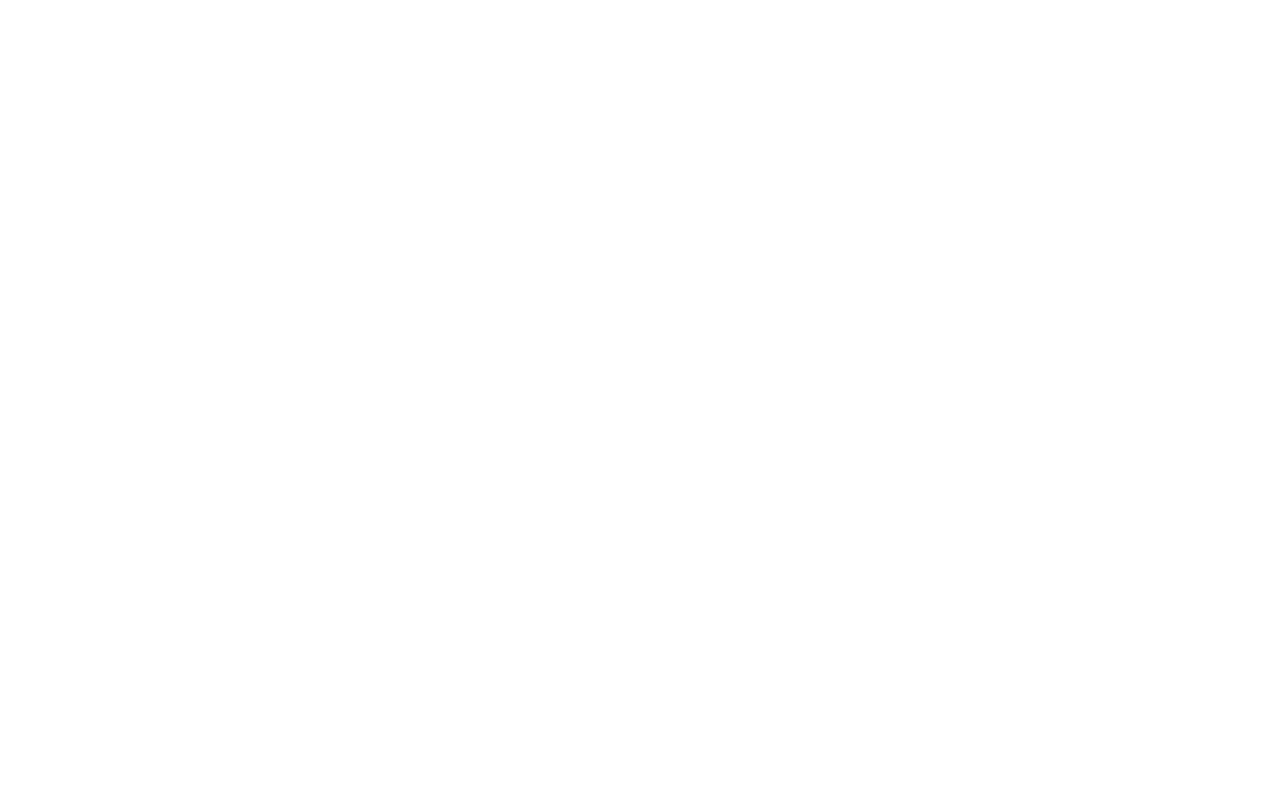
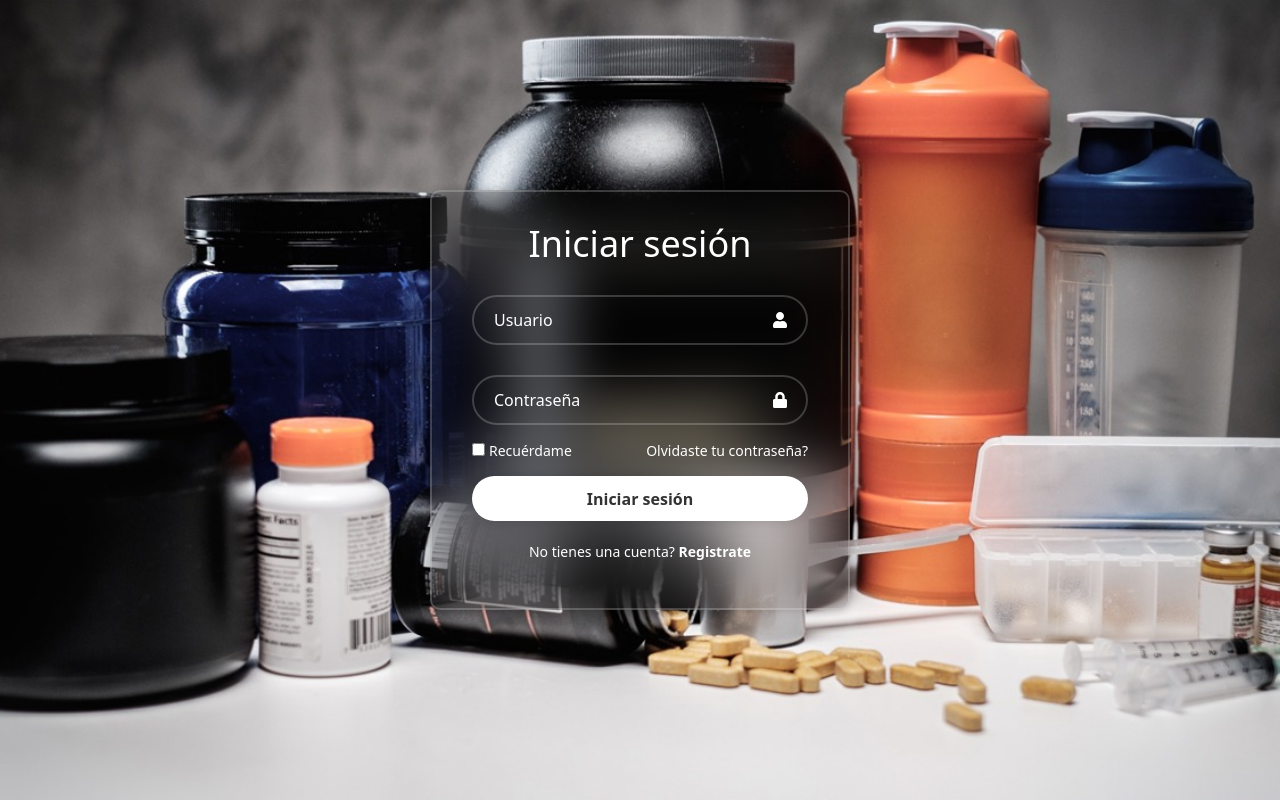
Before and after one commit to AlejandroBardin/Inventory, a React (Vite) app: page /Login in a window 1280 px wide. Before the commit this address had no page. Built offline with nearby package versions, Linux system fonts and the light colour scheme.

Commit message:
Agrege la Pagina de Login y de Registro

```diff
--- a/package.json
+++ b/package.json
@@ -17,7 +17,7 @@
     "react-dom": "^18.2.0",
     "react-hook-form": "^7.51.0",
     "react-icons": "^5.0.1",
-    "react-router-dom": "^6.22.2",
+    "react-router-dom": "^6.22.3",
     "sweetalert2": "^11.10.6"
   },
   "devDependencies": {
--- a/src/App.jsx
+++ b/src/App.jsx
@@ -1,12 +1,23 @@
-import { AppRouter} from "./router/AppRouter"
+import { AppRouter} from "./router/AppRouter";
+import { BrowserRouter, Routes, Route } from 'react-router-dom';
+import { RegistroForm } from './pages/RegistroForm/RegistroForm';
+import { LoginForm } from './pages/LoginForm/LoginForm';
 
 
 function App() {
 	return (
 		<>
 		<AppRouter />
+		<div>
+		<BrowserRouter>
+      <Routes>
+        <Route path='/Login' element={<LoginForm/>} />
+        <Route path='/Registro' element={<RegistroForm/>} />
+      </Routes>
+      </BrowserRouter>
 
-		</>
+    </div>
+	</>
 	);
 }
 
--- a/src/index.css
+++ b/src/index.css
@@ -30,3 +30,33 @@
 	min-height: 100vh;
 }
  */
+
+/* Inicio Login Registro */
+
+ @import url('https://fonts.googleapis.com/css2?family=Poppins:wght@400;600;700&family=Roboto:ital,wght@0,100;0,300;0,400;0,500;0,700;0,900;1,100;1,300;1,400;1,500;1,700;1,900&display=swap');
+
+* {
+  margin: 0;
+  padding: 0;
+  box-sizing: border-box;
+}
+
+body {
+
+  font-family: 'Poppins', sans-serif;
+  -webkit-font-smoothing: antialiased;
+  -moz-osx-font-smoothing: grayscale;
+  display: flex;
+  justify-content: center;
+  align-items: center;
+  min-height: 100vh;
+  background: url(./img/Fondo-Login-Registro/fotoLoginRegistro.png)no-repeat;
+  background-size: cover;
+  background-position: center;
+}
+
+code {
+  font-family: source-code-pro, Menlo, Monaco, Consolas, 'Courier New',
+    monospace;
+}
+/* Fin  Login Registro */
--- /dev/null
+++ b/src/pages/LoginForm/LoginForm.css
@@ -0,0 +1,133 @@
+.wrapper{
+    width: 420px ;
+    color: #fff;
+    background: transparent;
+    border: 2px solid rgba(255, 255, 255, .2);
+    box-shadow: 0 0 10px rgba(0, 0, 0, .2);
+    backdrop-filter: blur(30px);
+    border-radius: 10px;
+    padding: 30px 40px;
+
+}
+
+.wrapper h1 {
+    font-size: 36px;
+    text-align: center;
+}
+
+.wrapper .input-box {
+    position: relative;
+    width: 100%;
+    height: 50px;
+    margin: 30px 0;
+}
+
+.input-box input {
+    width: 100%;
+    height: 100%;
+    background: transparent;
+    outline: none;
+    border: 2px solid rgba(255, 255, 255, .2);
+    border-radius: 40px;
+    font-size: 16px;
+    color: #fff;
+    padding: 20px 45px 20px 20px;
+}
+
+.input-box input::placeholder {
+    color:#fff
+}
+.input-box .icon {
+    position: absolute;
+    right: 20px;
+    top: 50%;
+    transform: translateY(-50%);
+    font-size: 16px;
+}
+.wrapper .remember-forgot {
+    display: flex;
+    justify-content: space-between;
+    font-size: 14px;
+    margin: -15px 0 15px;
+}
+
+.remember-forgot label input {
+    accent-color: #fff;
+    margin-right: 4px;
+}
+.remember-forgot a {
+    color: #fff;
+    text-decoration: none;
+}
+.remember-forgot a:hover {
+    text-decoration: underline;
+}
+
+.wrapper button {
+    width: 100%;
+    height: 45px;
+    background: #fff;
+    border: none;
+    outline: none;
+    border-radius: 40px;
+    box-shadow: 0 0 10px rgba(0, 0, 0, .1);
+    cursor: pointer;
+    font-size: 16px;
+    color: #333;
+    font-weight: 700;
+
+}
+
+.wrapper .register-link {
+    text-align: center;
+    font-size: 14px;
+    margin: 20px 0 15px;
+}
+
+.register-link p a {
+    color:#fff;
+    text-decoration: none;
+    font-weight: 600;
+}
+.register-link p a:hover {
+    text-decoration: underline;
+}
+
+@media (max-width: 280px){
+    .wrapper{
+        width: 100%;
+    }
+    .wrapper .remember-forgot {
+        font-size: 10.5px;
+    }
+
+    .input-box input {
+        font-size: 14px;
+    }
+
+
+}
+/* @media (min-width: 768px){
+    .wrapper{
+        width: 700px;
+        height: 700px;
+    }
+    .wrapper .remember-forgot {
+        font-size: 30px;
+    }
+
+    .input-box input {
+        font-size: 35px;
+    }
+    .wrapper .input-box {
+        height: 80px;
+        margin: 70px 0;
+    }
+.wrapper button {
+    height: 80px;
+    font-size: 40px;
+
+
+}
+
+} */
--- /dev/null
+++ b/src/pages/LoginForm/LoginForm.jsx
@@ -0,0 +1,32 @@
+import React from 'react';
+import './LoginForm.css';
+import { FaUser, FaLock } from "react-icons/fa";
+import { Link } from 'react-router-dom';
+
+export const LoginForm = () => {
+  return (
+
+    <div className='wrapper'>
+        <form action="">
+            <h1>Iniciar sesión</h1>
+            <div className="input-box">
+                <input type="text" placeholder='Usuario' maxlength= '18'  required />
+                <FaUser className='icon' />
+                </div>
+                <div className="input-box">
+                <input type="password" placeholder='Contraseña' maxlength= '18' required />
+                <FaLock className='icon' />
+            </div>
+            <div className="remember-forgot">
+                <label><input type="checkbox" />Recuérdame</label>
+                <a href="#">Olvidaste tu contraseña?</a>
+            </div>
+            <button type="submit">Iniciar sesión</button>
+
+            <div className="register-link">
+            <p>No tienes una cuenta? <Link to='/RegistroForm'>Registrate</Link></p>
+            </div>
+        </form>
+    </div>
+  )
+}
--- /dev/null
+++ b/src/pages/RegistroForm/RegistroForm.css
@@ -0,0 +1,109 @@
+.wrapper{
+    width: 420px ;
+    color: #fff;
+    background: transparent;
+    border: 2px solid rgba(255, 255, 255, .2);
+    box-shadow: 0 0 10px rgba(0, 0, 0, .2);
+    backdrop-filter: blur(30px);
+    border-radius: 10px;
+    padding: 30px 40px;
+
+}
+
+.wrapper h1 {
+    font-size: 36px;
+    text-align: center;
+}
+
+.wrapper .input-box {
+    position: relative;
+    width: 100%;
+    height: 50px;
+    margin: 30px 0;
+}
+
+.input-box input {
+    width: 100%;
+    height: 100%;
+    background: transparent;
+    outline: none;
+    border: 2px solid rgba(255, 255, 255, .2);
+    border-radius: 40px;
+    font-size: 16px;
+    color: #fff;
+    padding: 20px 45px 20px 20px;
+}
+
+
+.input-box input::placeholder {
+    color:#fff
+}
+.input-box .icon {
+    position: absolute;
+    right: 20px;
+    top: 50%;
+    transform: translateY(-50%);
+    font-size: 16px;
+}
+.wrapper .remember-forgot {
+    display: flex;
+    justify-content: space-between;
+    font-size: 14px;
+    margin: -15px 0 15px;
+}
+
+.remember-forgot label input {
+    accent-color: #fff;
+    margin-right: 4px;
+}
+.remember-forgot a {
+    color: #fff;
+    text-decoration: none;
+}
+.remember-forgot a:hover {
+    text-decoration: underline;
+}
+
+.wrapper button {
+    width: 100%;
+    height: 45px;
+    background: #fff;
+    border: none;
+    outline: none;
+    border-radius: 40px;
+    box-shadow: 0 0 10px rgba(0, 0, 0, .1);
+    cursor: pointer;
+    font-size: 16px;
+    color: #333;
+    font-weight: 700;
+
+}
+
+.wrapper .register-link {
+    text-align: center;
+    font-size: 14px;
+    margin: 20px 0 15px;
+}
+
+.register-link p a {
+    color:#fff;
+    text-decoration: none;
+    font-weight: 600;
+}
+.register-link p a:hover {
+    text-decoration: underline;
+}
+
+@media (max-width: 280px){
+    .wrapper{
+        width: 100%;
+    }
+    .wrapper .remember-forgot {
+        font-size: 10.5px;
+    }
+
+    .input-box input {
+        font-size: 14px;
+    }
+
+}
--- /dev/null
+++ b/src/pages/RegistroForm/RegistroForm.jsx
@@ -0,0 +1,41 @@
+import React from 'react';
+import './RegistroForm.css';
+import { Link } from 'react-router-dom';
+
+export const RegistroForm = () => {
+  return (
+           <div className='wrapper'>
+        <form action="">
+            <h1>Crear Usuario</h1>
+            <div className="input-box">
+                <input type="text" placeholder='Nombre y Apellido' maxlength= '18'  required />
+                </div>
+                <div className="input-box">
+                <input type="text" placeholder='Usuario' maxlength= '18'  required />
+                </div>
+                <div className="input-box">
+                <input type="password" placeholder='Contraseña' maxlength= '18' required />
+            </div>
+            <div className="input-box">
+                <input type="password" placeholder='Repita la Contraseña' maxlength= '18' required />
+            </div>
+                <div className="input-box">
+                <input type="email" placeholder='Email address' maxlength= '35'  required />
+                </div>
+                <div className="input-box">
+                <input type="number"  placeholder='Numero de Telefono' maxlength= '18'  required />
+                </div>
+
+            <div className="remember-forgot">
+                <p><label><input type="checkbox" />Acepto los </label>
+                <a href="#">Terminos & Condiciones</a></p>
+            </div>
+            <button type="submit">Crear Usuario</button>
+
+            <div className="register-link">
+            <p>Ya tienes una cuenta? <Link to='/LoginForm'>Iniciar sesión</Link></p>
+            </div>
+        </form>
+    </div>
+  )
+}
```
Also changed, not shown: src/App.css (line endings or trailing spaces), src/img/Fondo-Login-Registro/fotoLoginRegistro.png (added), 1 other file (tests, documents, lock files or other folders).
